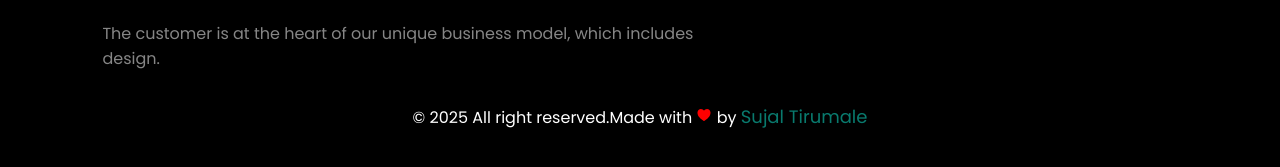
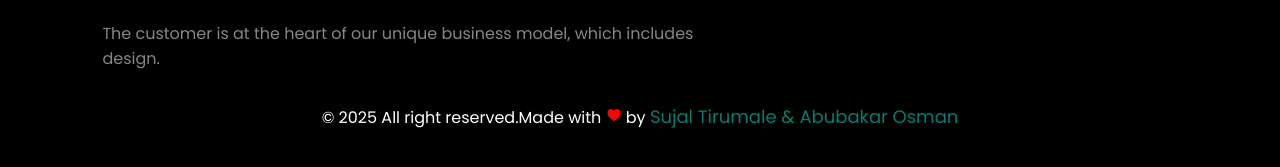
Before and after one commit to Abuosm/E-Commerce, a plain HTML site: page login.html in a window 1280 px wide. Shown: the part 1148-1315 px from the top of the page. Drawn offline with nearby package versions, Linux system fonts and the light colour scheme.

```diff
--- a/login.html
+++ b/login.html
@@ -143,7 +143,7 @@
        <div class="footer-bottom">
            <p class="footer-company-name">
                © 2025 All right reserved.Made with <ion-icon name="heart"></ion-icon>
-                by <a href="https://portfolio-seven-cyan-62.vercel.app/" target="_blank" id="author">Sujal Tirumale</a>
+                by <a href="https://portfolio-seven-cyan-62.vercel.app/" target="_blank" id="author">Sujal Tirumale & Abubakar Osman</a>
            </p>
        </div>
     </footer>
```
